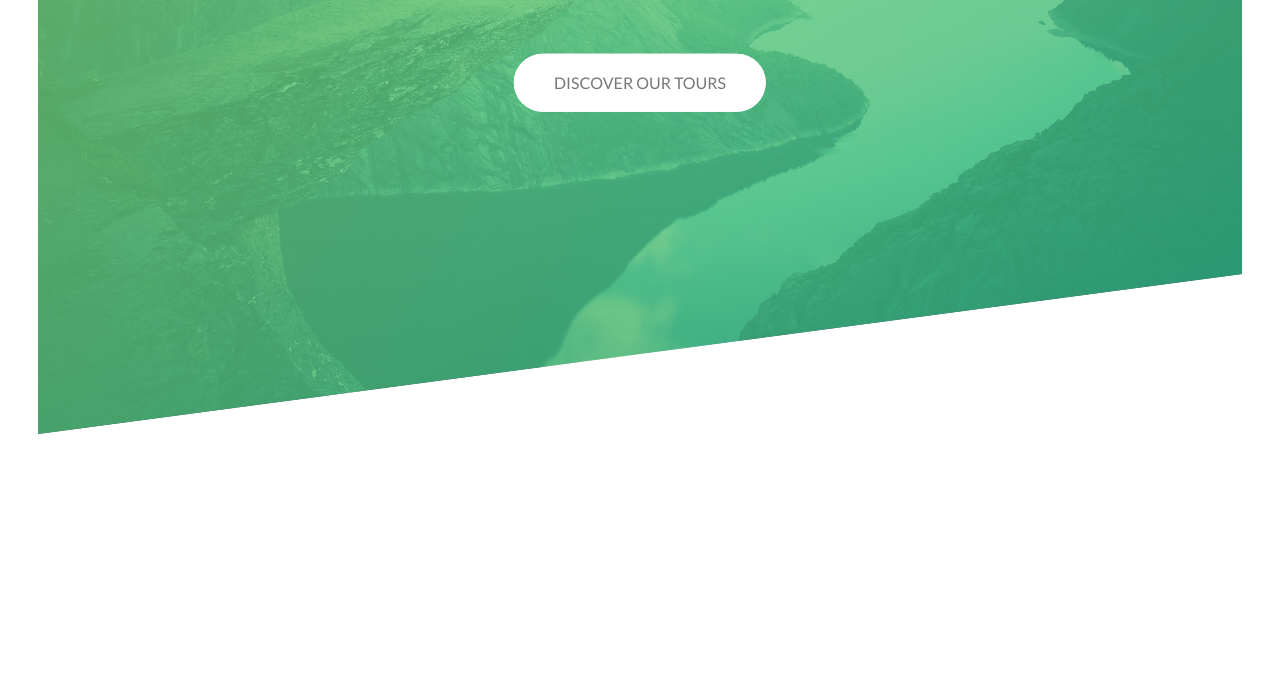
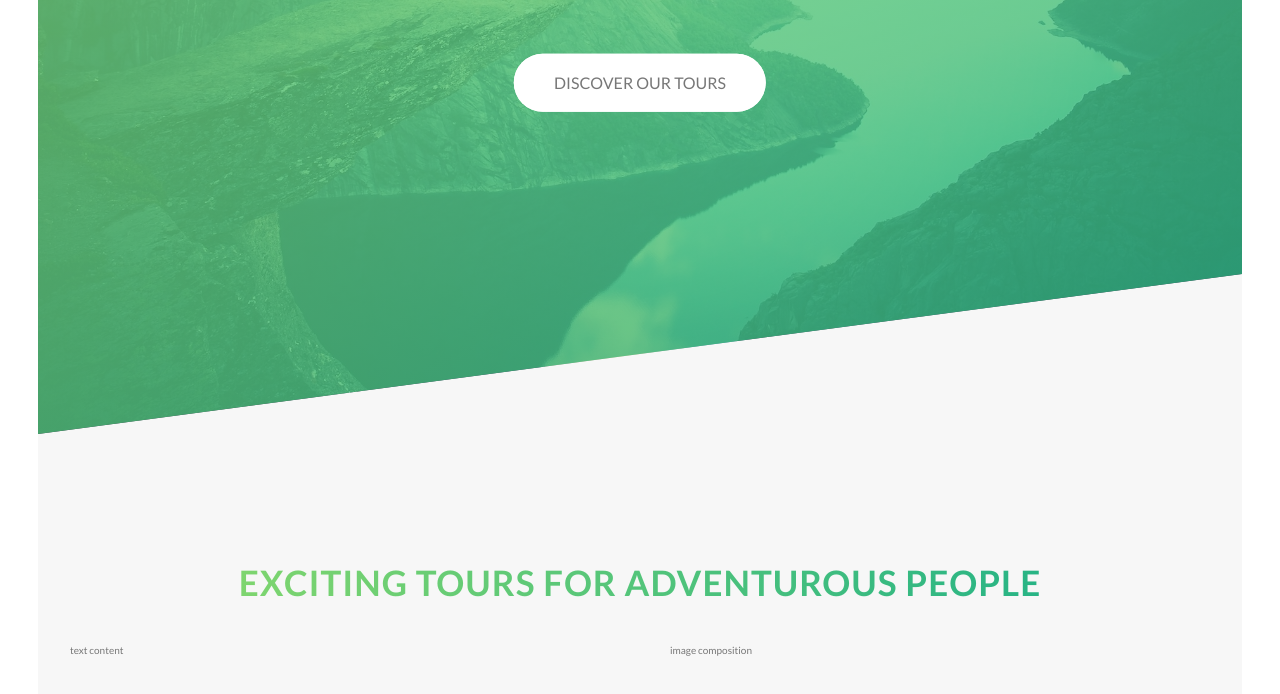
Before and after one commit to tejareddy1829/naturos-project, a website: page index.html in a window 1280 px wide. Shown: the part 364-1058 px from the top of the page. Before the commit the page ends 836 px from the top, so only its background shows below. Drawn offline with Linux system fonts and the light colour scheme.

Commit message:
about-section

```diff
--- a/index.html
+++ b/index.html
@@ -31,6 +31,26 @@
         </div>
 
     </header>
+
+    <main>
+        <section class="section-about">
+            <div class="u-centre-text u-margin-bottom-8">
+                <h2 class="heading-secondary">
+                    Exciting tours for adventurous people
+                </h2>
+            </div>
+
+            <div class="row">
+                <div class="col-1-of-2">
+                    text content
+                </div>
+                <div class="col-1-of-2">
+                    image composition
+                </div>
+            </div>
+
+        </section>
+    </main>
 
     <!--
     <section class="gride-test">
--- a/sass/abstracts/_variables.scss
+++ b/sass/abstracts/_variables.scss
@@ -2,6 +2,8 @@
   $colour-primary:#55c57a;
   $colour-primary-light:#7ed56f;
   $colour-primary-dark:#28b485;
+
+  $colour-grey-light-1:#f7f7f7;
 
   $colour-grey-dark:#777;
   $colour-white:#fff;
--- a/sass/base/_typography.scss
+++ b/sass/base/_typography.scss
@@ -37,3 +37,24 @@ body{
     }
 
  }
+
+ .heading-secondary{
+     font-size: 3.5rem;
+     text-transform: uppercase;
+     font-weight: 700;
+     display: inline-block;
+     background-image: linear-gradient(to right, $colour-primary-light, $colour-primary-dark);
+     -webkit-background-clip: text;
+     background-clip: text;
+     color: transparent;
+     letter-spacing: .1rem;
+     transition: all .2s;
+
+
+     &:hover{
+         transform: skewY(2deg) skewX(15deg) scale(1.1);
+         text-shadow: .5rem 1rem 2rem rgba($colour-black, .2);
+
+
+     }
+ }
--- a/sass/base/_utilities.scss
+++ b/sass/base/_utilities.scss
@@ -0,0 +1,7 @@
+.u-centre-text{
+    text-align: center;
+}
+
+.u-margin.bottom-8{
+    margin-bottom: 8rem;
+}
--- a/sass/layout/_grid.scss
+++ b/sass/layout/_grid.scss
@@ -1,6 +1,5 @@
 .row {
     max-width: $grid-width;
-    background-color: #eee;
     margin: 0 auto;
 
     &:not(:last-child) {
@@ -10,7 +9,6 @@
     @include clearfix;
 
     [class^="col-"] {
-        background-color: orangered;
         float: left;
 
         &:not(:last-child){
--- a/sass/pages/_home.scss
+++ b/sass/pages/_home.scss
@@ -0,0 +1,5 @@
+.section-about{
+    background-color: $colour-grey-light-1;
+    padding: 25rem 0;
+    margin-top: -20vh;
+}
```
Also changed, not shown: css/style.css.
